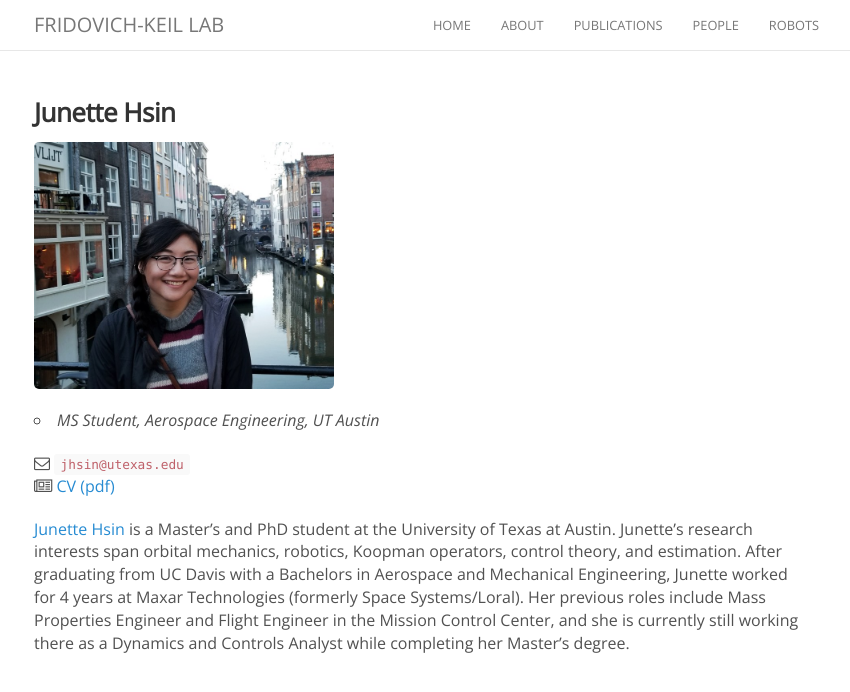
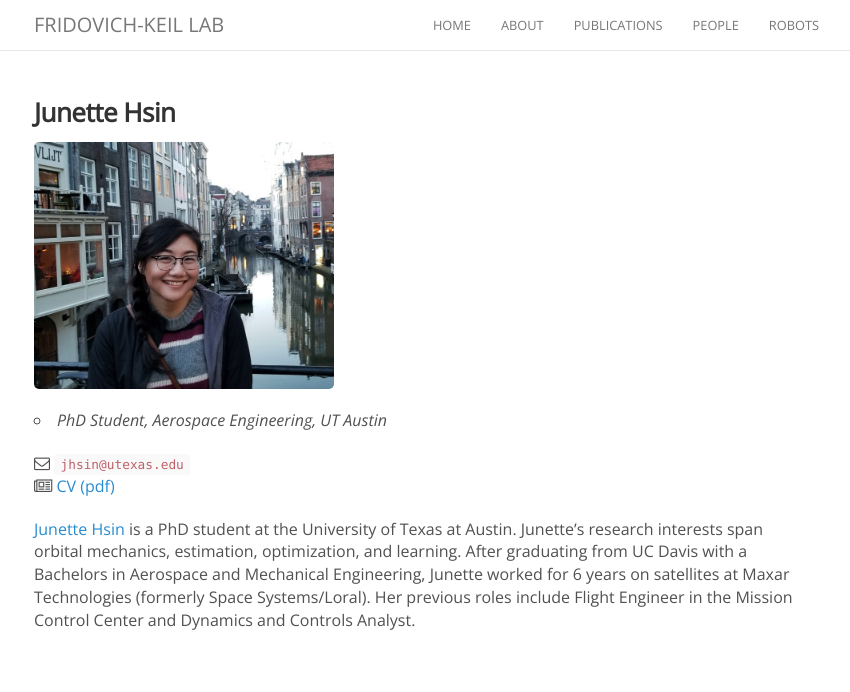
Before and after one commit to KordingLab/KordingLab.github.io, a Jekyll site: the page built from _people/junette-hsin.md, in a window 1280 px wide. Shown: the top 692 px of the page, without its empty margins (221-1071 px from the left). Built offline with Jekyll 4.4.1, drawn with Linux system fonts in a browser that asks for light colours; nearby versions of some CDN libraries; comment, search, counter and statistics services are not loaded.

Commit message:
updated description and CV

```diff
--- a/_people/junette-hsin.md
+++ b/_people/junette-hsin.md
@@ -6,7 +6,7 @@ avatar: junette_hsin.jpg
 
 <img width="300" src="{{site.baseurl}}/images/people/{{page.avatar}}" data-action="zoom">
 
-- _MS Student, Aerospace Engineering, UT Austin_<br>
+- _PhD Student, Aerospace Engineering, UT Austin_<br>
 
 <i class="fa fa-envelope-o"></i> `jhsin@utexas.edu`<br>
 <i class="fa fa-newspaper-o"></i> [CV (pdf)](/documents/JunetteHsinCV.pdf)
@@ -16,4 +16,4 @@ Anna Hiss Gym 2.204<br>
 2501 Wichita St,
 Austin, TX 78712 -->
 
-[Junette Hsin](https://www.linkedin.com/in/junette-hsin/) is a Master's and PhD student at the University of Texas at Austin. Junette's research interests span orbital mechanics, robotics, Koopman operators, control theory, and estimation. After graduating from UC Davis with a Bachelors in Aerospace and Mechanical Engineering, Junette worked for 4 years at Maxar Technologies (formerly Space Systems/Loral). Her previous roles include Mass Properties Engineer and Flight Engineer in the Mission Control Center, and she is currently still working there as a Dynamics and Controls Analyst while completing her Master's degree.
+[Junette Hsin](https://www.linkedin.com/in/junette-hsin/) is a PhD student at the University of Texas at Austin. Junette's research interests span orbital mechanics, estimation, optimization, and learning. After graduating from UC Davis with a Bachelors in Aerospace and Mechanical Engineering, Junette worked for 6 years on satellites at Maxar Technologies (formerly Space Systems/Loral). Her previous roles include Flight Engineer in the Mission Control Center and Dynamics and Controls Analyst.
```
Also changed, not shown: publications.md (+0 -2 lines), Gemfile.lock, 1 other file.
